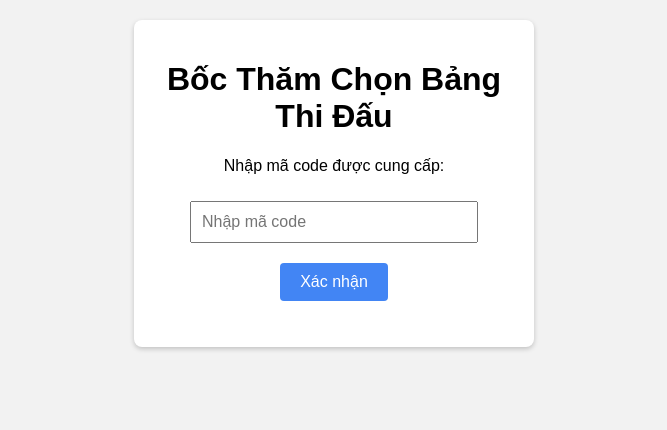
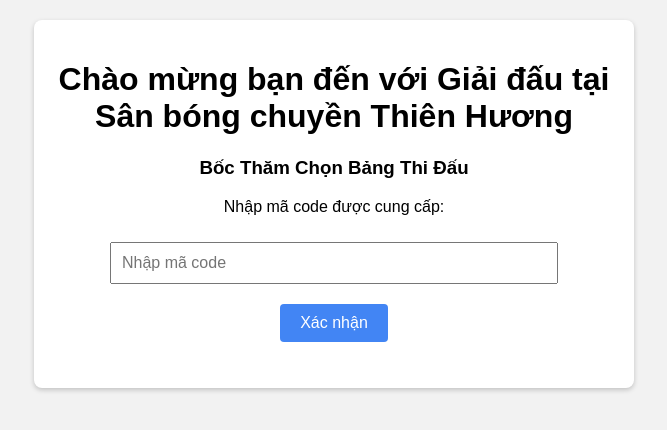
Before and after one commit to Lamvisal/lamvisal.github.io, a plain HTML site: page bangthidau.html in a window 1280 px wide. Shown: the whole page, without its empty margins (306-973 px from the left). Drawn offline with Linux system fonts and the light colour scheme.

Commit message:
fix index

```diff
--- a/bangthidau.html
+++ b/bangthidau.html
@@ -18,7 +18,7 @@ body {
 }
 
 .container {
-  max-width: 400px;
+  max-width: 600px;
   margin: 0 auto;
   background: #fff;
   border-radius: 8px;
@@ -67,7 +67,8 @@ button:hover {
 </head>
 <body>
   <div class="container">
-    <h1>Bốc Thăm Chọn Bảng Thi Đấu</h1>
+    <h1>Chào mừng bạn đến với Giải đấu tại <br>Sân bóng chuyền Thiên Hương</h1>
+    <h3>Bốc Thăm Chọn Bảng Thi Đấu</h3>
     <!-- Form nhập mã code -->
     <div id="code-section">
       <p>Nhập mã code được cung cấp:</p>
```
